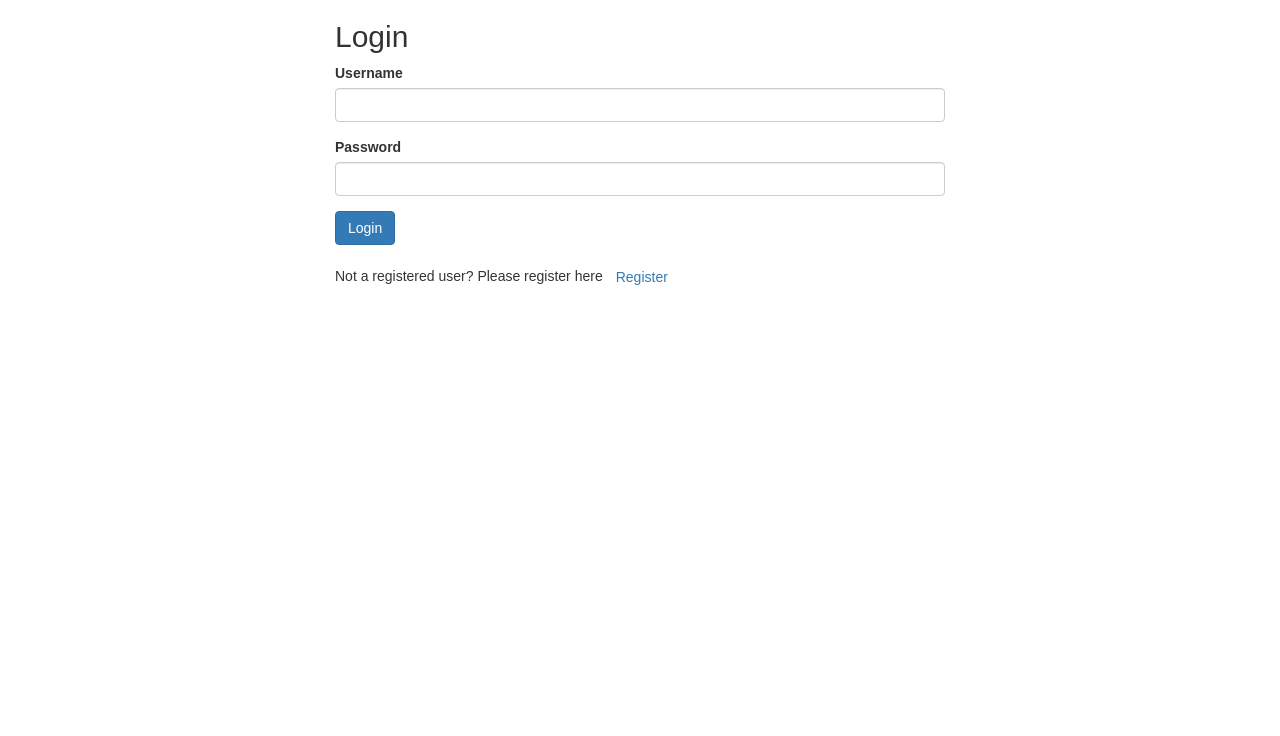
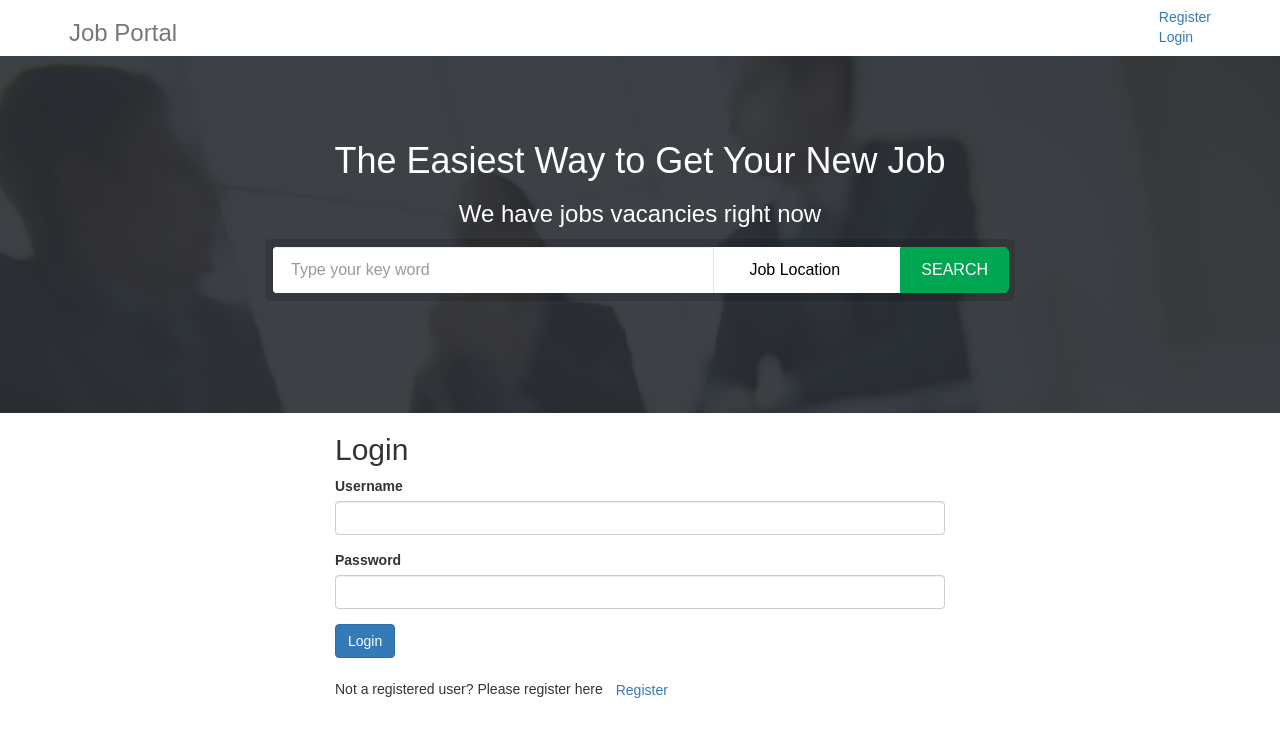
Before and after one commit to niteshchandak/React_Learners_vzCareers, a React (Create React App) app: page /login in a window 1280 px wide. Shown: the top 736 px of the page. Built offline with nearby package versions, Linux system fonts and the light colour scheme; no server answers.

Commit message:
last commit from Nitesh

```diff
--- a/src/LoginPage/LoginPage.js
+++ b/src/LoginPage/LoginPage.js
@@ -1,5 +1,7 @@
 import React from 'react';
 import {  BrowserRouter as Router, Route, Link } from 'react-router-dom';
+import Header from '../components/header';
+import Banner from '../components/banner';
 import axios from 'axios';
 import RegisterPage from '../RegisterPage/RegisterPage';
 //import { connect } from 'react-redux';
@@ -16,21 +18,22 @@ class LoginPage extends React.Component {
         this.state = {
             username: '',
             password: '',
-            submitted: false
+            submitted: false,
+            data:[{}]
         };
 
         this.handleChange = this.handleChange.bind(this);
         this.handleSubmit = this.handleSubmit.bind(this);
     }
 
-    componentDidMount() {
-        axios.get(`https://jsonplaceholder.typicode.com/users`)
+   /* componentDidMount() {
+        axios.get(`http://10.74.19.207:9004/careers/validateuser/{}`)
           .then(res => {
             console.log(res+"tesxt");
             const persons = res.data;
             this.setState({ persons });
           })
-      }
+      }*/
 
     handleChange(e) {
         const { name, value } = e.target;
@@ -50,10 +53,12 @@ class LoginPage extends React.Component {
                 if (username && password) {
                     console.log(userdetails);
                     console.log(password);
-            axios.post(`https://jsonplaceholder.typicode.com/users`, { userdetails })
+            axios.post(`http://10.74.19.207:9004/careers/validateuser/${username}`, {})
             .then(res => {
                 console.log(res);
                 console.log(res.data);
+                this.setState(res);
+                console.log(this.state);
       })
         }
     }
@@ -61,7 +66,12 @@ class LoginPage extends React.Component {
     render() {
         const { loggingIn } = this.props;
         const { username, password, submitted } = this.state;
+        console.log("here"+this.state.data[0]?this.state.data[0].fistname:"");
         return (
+
+            <div>
+            <Header username={this.state.data[0]?this.state.data[0].fistname:""}/>
+            <Banner />
             <div className="col-md-6 col-md-offset-3">
                 <h2>Login</h2>
                 <form name="form" onSubmit={this.handleSubmit}>
@@ -92,6 +102,7 @@ class LoginPage extends React.Component {
                     </div>
                 </form>
             </div>
+            </div>
         );
     }
 }
--- a/src/components/header.js
+++ b/src/components/header.js
@@ -10,13 +10,14 @@ class Header extends Component {
             <div className="container">
                 <div className="row">
                     <div className="header clearfix padding-y-md ">
+                        <nav>
+                            <ul className="nav nav-pills pull-right margin-top-sm">
+
+                            <Link to="/register"><li role="presentation" className="active"><a href="#"  data-toggle="modal" data-target="#myModal">Register</a></li></Link>
+                            <Link to="/login">  <li role="presentation" >{this.props.username?this.props.username:<a href="#">Login</a>}</li></Link>
 
 
 
-                        <nav>
-                            <ul className="nav nav-pills pull-right margin-top-sm">
-                            <Link to="/register"><li role="presentation" className="active"><a href="#"  data-toggle="modal" data-target="#myModal">Register</a></li></Link>
-                            <Link to="/login">  <li role="presentation" ><a href="#">Login</a></li></Link>
                             </ul>
                         </nav>
                         <h3 className="text-muted">Job Portal</h3>
```
